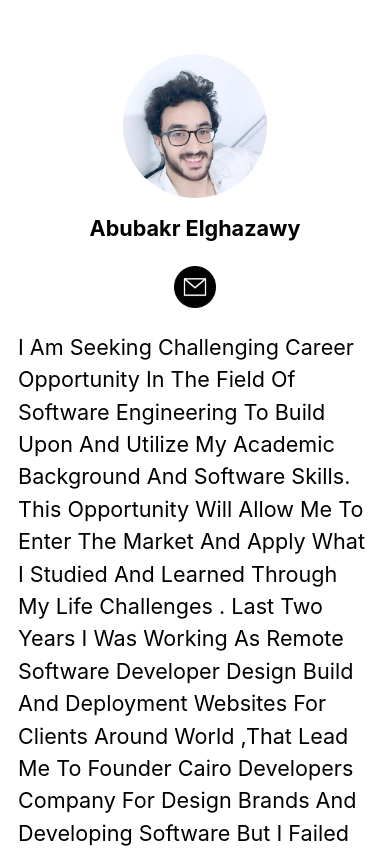
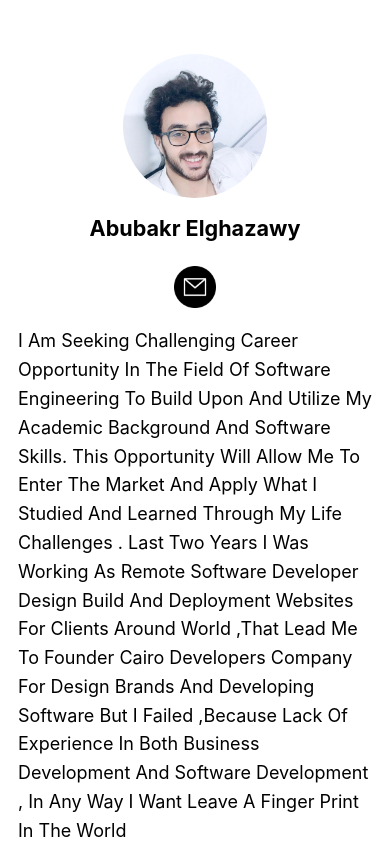
Before and after one commit to PharaonicDev/Next-blog, a Next.js app: page / in a window 390 px wide. Shown: the top 848 px of the page. Built offline with nearby package versions, Linux system fonts and the light colour scheme.

Commit message:
resize font for small screen

```diff
--- a/pages/index.js
+++ b/pages/index.js
@@ -8,7 +8,7 @@ export default function Home() {
       <Head>
         <title>{siteTitle}</title>
       </Head>
-      <section className={utilStyles.headingMd}>
+      <section className={utilStyles.headingXS}>
 
         <p>
         I Am Seeking Challenging Career Opportunity In The Field Of Software
--- a/styles/utils.module.css
+++ b/styles/utils.module.css
@@ -24,6 +24,15 @@
     font-size: 1.2rem;
     line-height: 1.5;
   }
+  .headingMd {
+    font-size: 1.2rem;
+    line-height: 1.5;
+  }
+  /* .headingXS {
+    font-size: 1.1rem;
+    line-height: 1.4;
+  } */
+
   .headingIcon {
       width: 42px;
       height: 42px;
```
